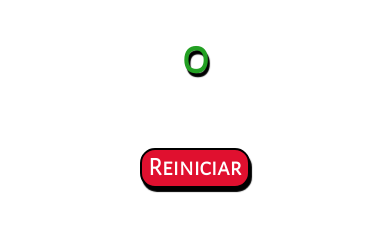
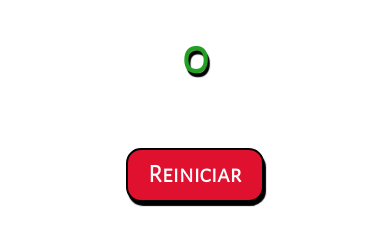
Before and after one commit to rodrigo-falcao/Game-Mario, a plain HTML site: page index.html in a window 390 px wide. Shown: the part 452-698 px from the top of the page. Drawn offline with Linux system fonts and the light colour scheme.

Commit message:
correcao do botao reiniciar

```diff
--- a/style.css
+++ b/style.css
@@ -68,8 +68,7 @@ button {
     border: 2px solid black;
     background-color: #e0102f;
     color: white;
-    width: 110px;
-    height: 40px;
+    padding: 10px 20px;
     font-family: 'Alegreya Sans SC', sans-serif;
     font-weight: bold;
     font-size: 25px;
@@ -151,7 +150,6 @@ button {
 
     button {
         font-size: 25px;
-        text-align: center;
         margin-top: 60px;
     }
 
```
